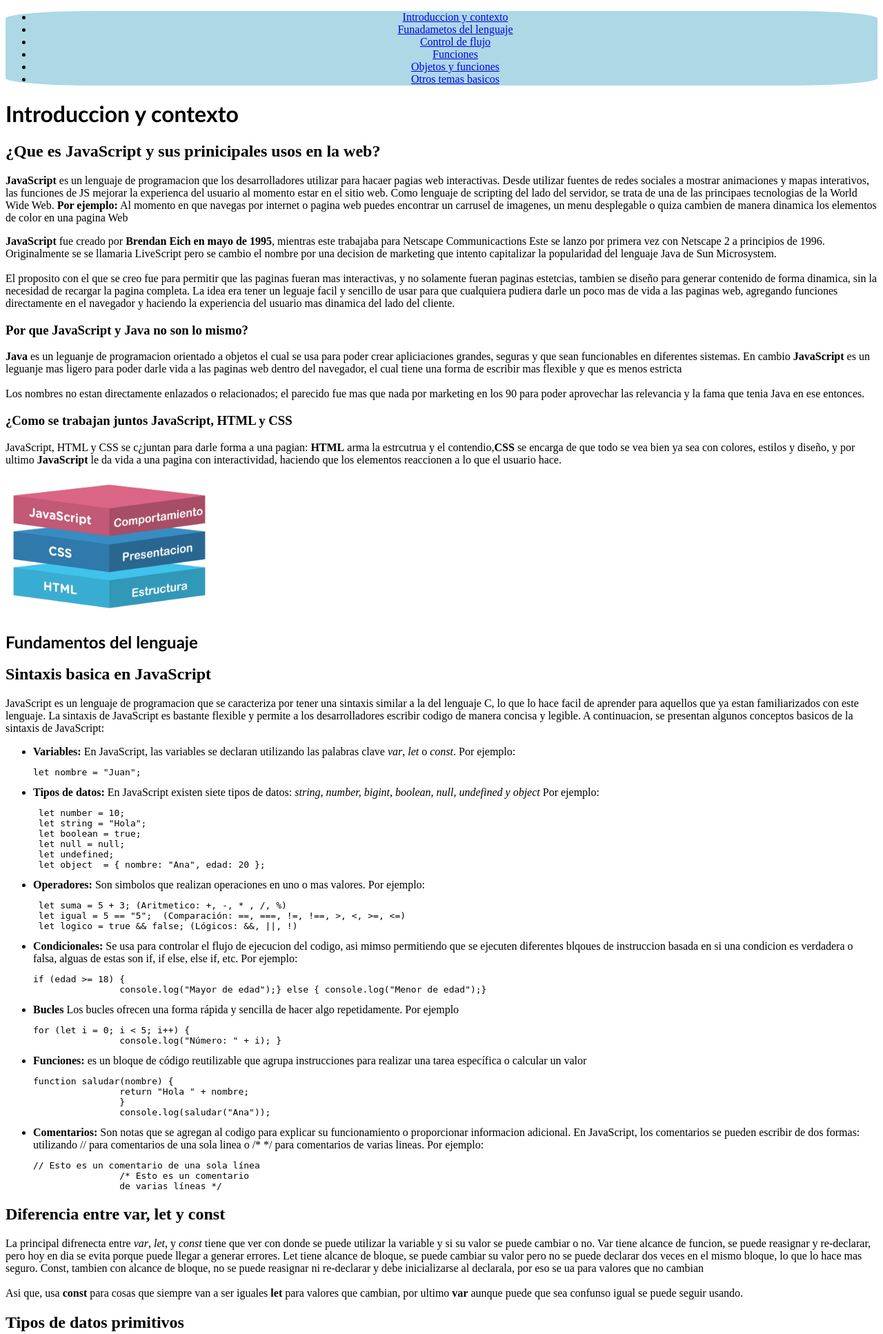
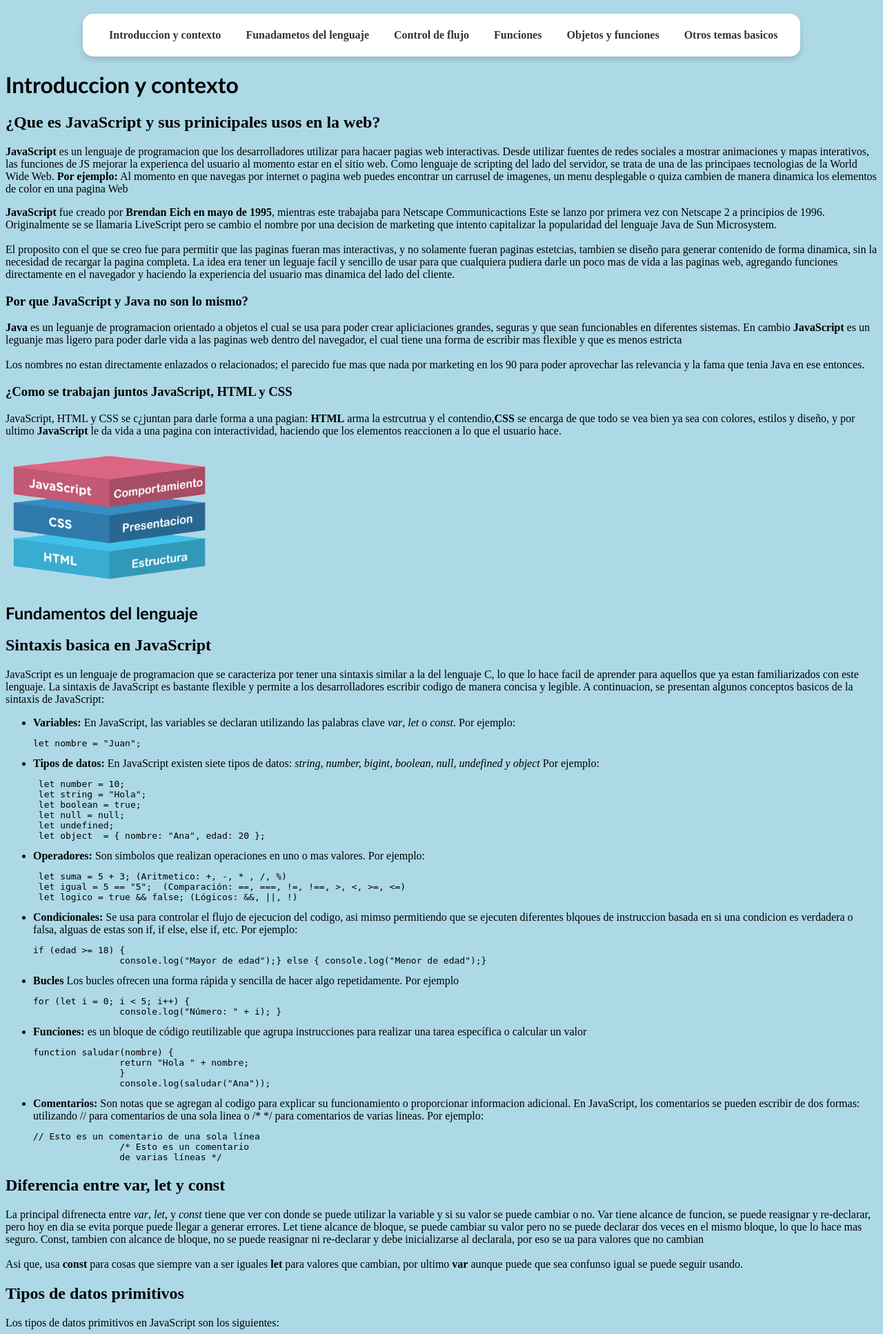
Before and after one commit to MELISSAJAZMINTORRESMARTINEZ/2430017-AW, a PHP site: page /practica2.html in a window 1280 px wide. Shown: the top 1934 px of the page at 69% size. Run offline with PHP 8.4, Linux system fonts and the light colour scheme.

Commit message:
Menu medio terminado practica 2

```diff
--- a/Practica2/styles.css
+++ b/Practica2/styles.css
@@ -1,8 +1,36 @@
 h1{
     font-family: 'Gill Sans', 'Gill Sans MT', Calibri, 'Trebuchet MS', sans-serif;
 }
+body{
+    background-color: lightblue;
+}
 nav{
-    background-color: lightblue;
-    border-radius: 10%;
-    text-align: center;
+    background: #ffffff;
+    border-radius: 15px; /*esquinas redondas*/
+    box-shadow: 0 4px 8px rgba(0, 0, 0, 0.15); /*sombra alrededor*/
+    max-width: 1000px; /*ancho maximo*/
+    margin: 20px auto; /*centrar y margen superior e inferior*/
+    padding: 10px 20px; /*separacion entre bordes*/
 }
+#nav ul{
+    list-style: none; /*elimina viñetas*/
+    margin: 0; /*elimina el margen*/
+    padding: 0; /*igual q el margen, elimina el paddind*/
+    display: flex; /*coloca los elementros de q en filas*/
+    justify-content: space-around; /*espacio entre los items*/
+    flex-wrap: nowrap; /*no deja q se bajen a la otra linea*/
+
+}
+#nav ul li{
+    margin: 0; /*quita los margenes*/
+}
+#nav ul li a{
+    text-decoration: none; /*para q quite el subrayado del link*/
+    color: #333; /*color del texto*/
+    font-weight: bold; /*negrita*/
+    padding: 12px 18px;
+    border-radius: 10px; /*esquinas redondas en el fondo del link*/
+    transition: all 0.3s ease; /*trasnicion*/
+    display: block; /*hace que el enlace en el bloque se vuelva clicable*/
+    white-space: nowrap; /*evita que el texto se divida en varias lineas*/
+}
```
Also changed, not shown: Practica2/Starry blue.jpeg (added).
